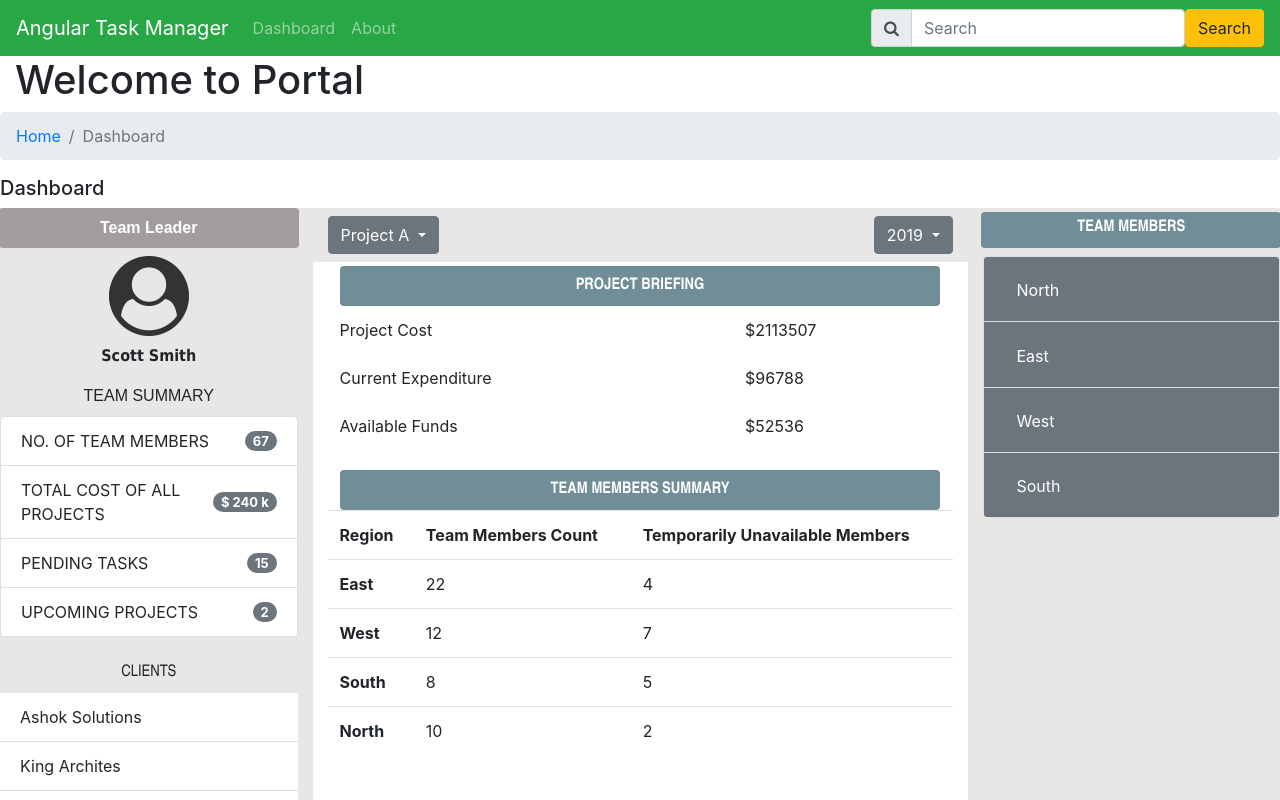
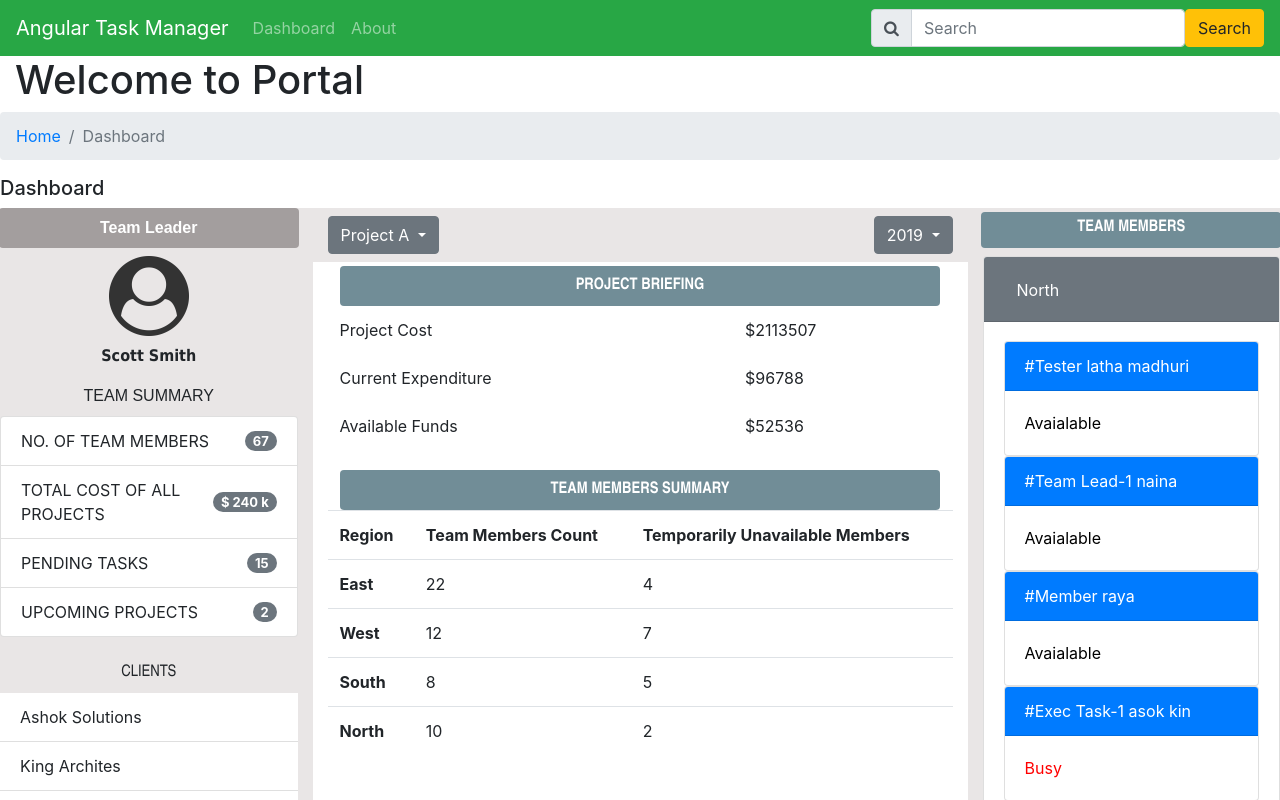
Before and after one commit to ashokboya891/TaskManager, an Angular app: page /dashboard in a window 1280 px wide. Shown: the top 800 px of the page. Built offline with nearby package versions, Linux system fonts and the light colour scheme.

Commit message:
ngclass and style handling

```diff
--- a/src/app/dashboard/dashboard.component.html
+++ b/src/app/dashboard/dashboard.component.html
@@ -214,6 +214,7 @@
                 [id]="'cardbody' + i"
                 class="collapse"
                 data-parent="#accordion1"
+                [ngClass]="i == 0 ? 'show' : ''"
               >
                 <div class="card-body">
                     <div *ngIf="i==0;then firstTemplate;else secondTemplate">
@@ -227,7 +228,9 @@
                         <div class="card-header bg-primary text-white">
                           #{{ member.role }} {{ member.name }}
                         </div>
-                        <div class="card-body">{{ member.status }}</div>
+                        <div class="card-body" [style.color]="
+                        member.status == 'Busy' ? 'red' : 'black'
+                      ">{{ member.status }}</div>
                       </div>
                     </ng-template>
 
@@ -245,7 +248,9 @@
                             <tbody>
                               <tr *ngFor="let member of teamMembersGroup.Members">
                                 <td>{{ member.name }}</td>
-                                <td>{{ member.status }}</td>
+                                <td [style.color]="
+                                member.status == 'Busy' ? 'red' : 'black'
+                              ">{{ member.status }}</td>
                                 <td>{{ member.role }}</td>
                               </tr>
                             </tbody>
```
